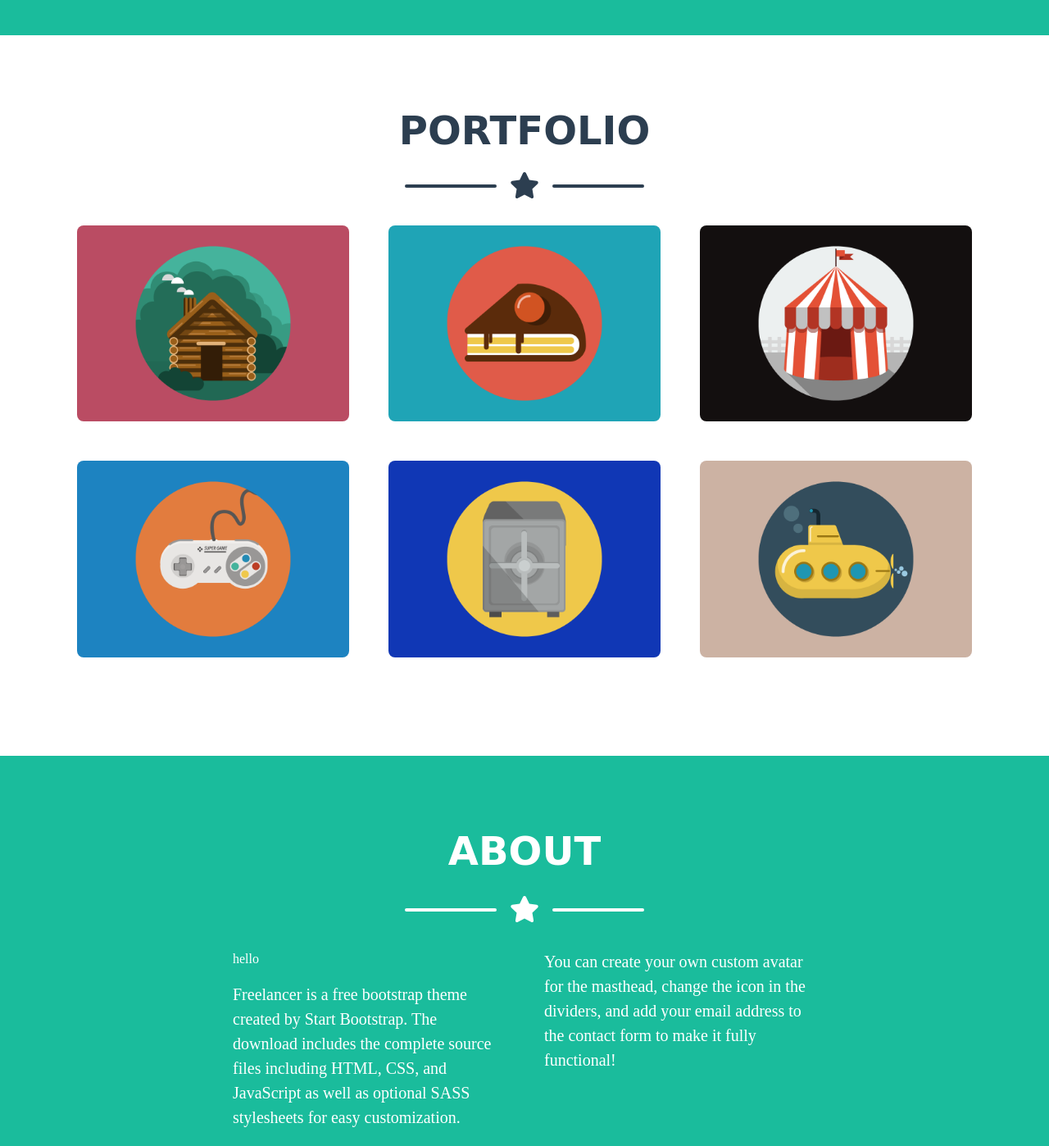
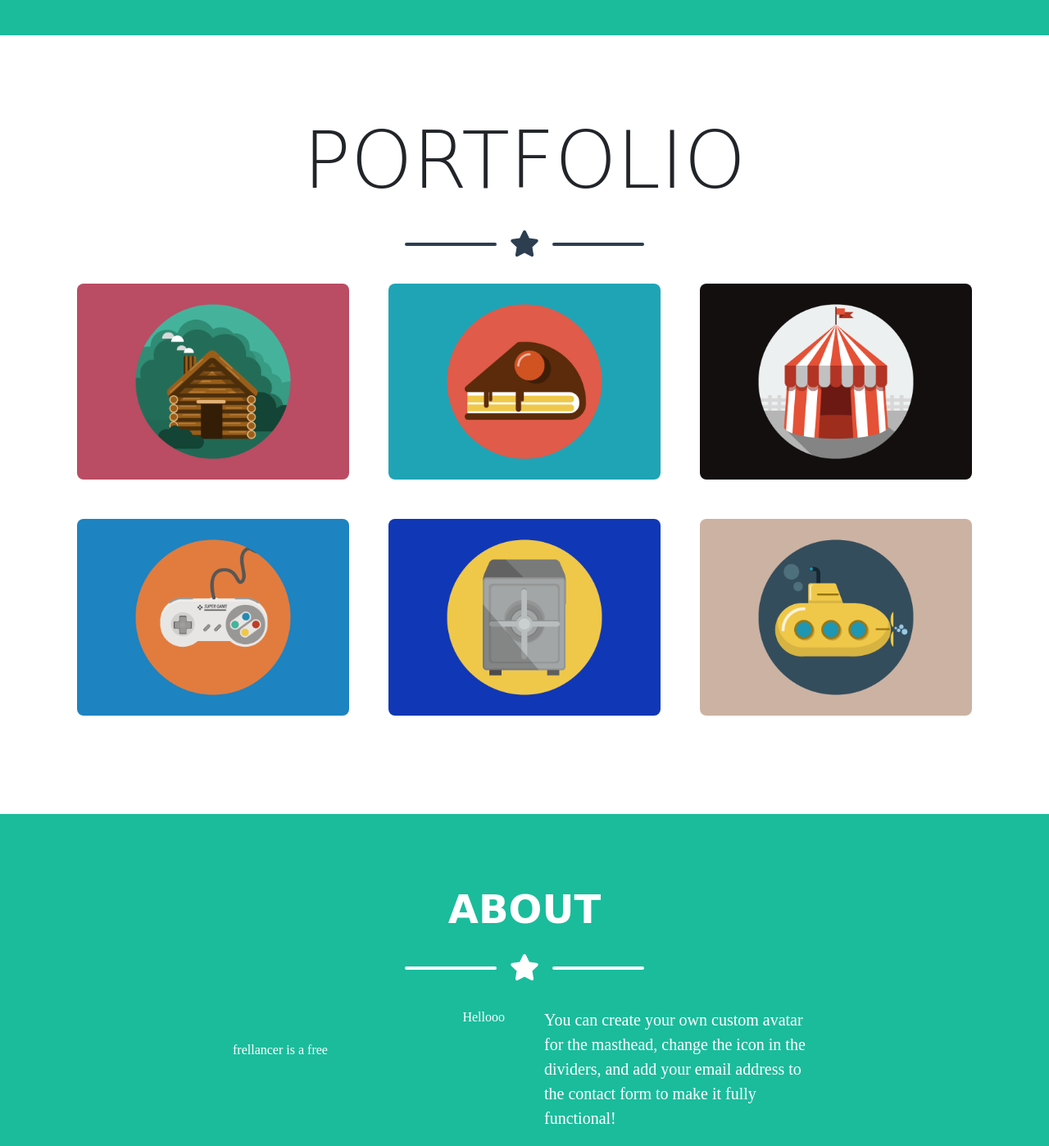
Before and after one commit to EIBelous/using-fonts, a plain HTML site: page index.html in a window 1280 px wide. Shown: the part 740-2138 px from the top of the page at 82% size. Drawn offline with nearby package versions, Linux system fonts and the light colour scheme; a web font is replaced by a local one.

Commit message:
text appercase

```diff
--- a/index.html
+++ b/index.html
@@ -53,7 +53,7 @@
             <div class="container">
                 <!-- Portfolio Section Heading-->
                 <div class="text-center">
-                    <h2 class="page-section-heading text-secondary mb-0 d-inline-block">PORTFOLIO</h2>
+                    <h2 class="display-1">PORTFOLIO</h2>
                 </div>
                 <!-- Icon Divider-->
                 <div class="divider-custom">
@@ -287,8 +287,8 @@
                 <!-- About Section Content-->
                 <div class="row">
                     <div class="col-lg-4 ml-auto">
-                            <p class="text-center text-xl-left">hello</p>
-                            <p class="pre-wrap lead">Freelancer is a free bootstrap theme created by Start Bootstrap. The download includes the complete source files including HTML, CSS, and JavaScript as well as optional SASS stylesheets for easy customization.</p>
+                        <p class="text-right">Hellooo</p>
+                        <p class="text-justify>">frellancer is a free</p>
                     </div>
                     <div class="col-lg-4 mr-auto">
                         <p class="pre-wrap lead">You can create your own custom avatar for the masthead, change the icon in the dividers, and add your email address to the contact form to make it fully functional!</p>
```
